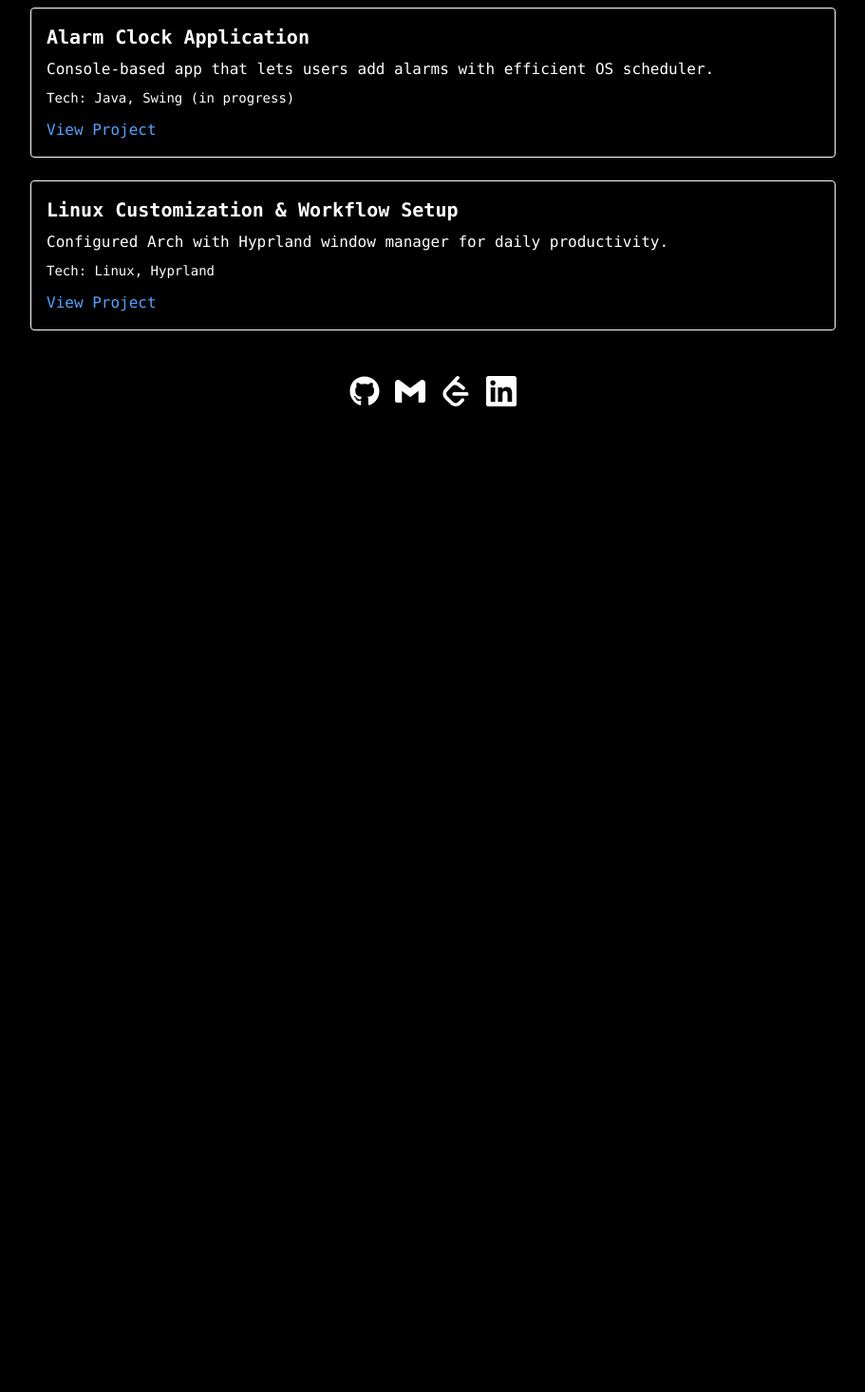
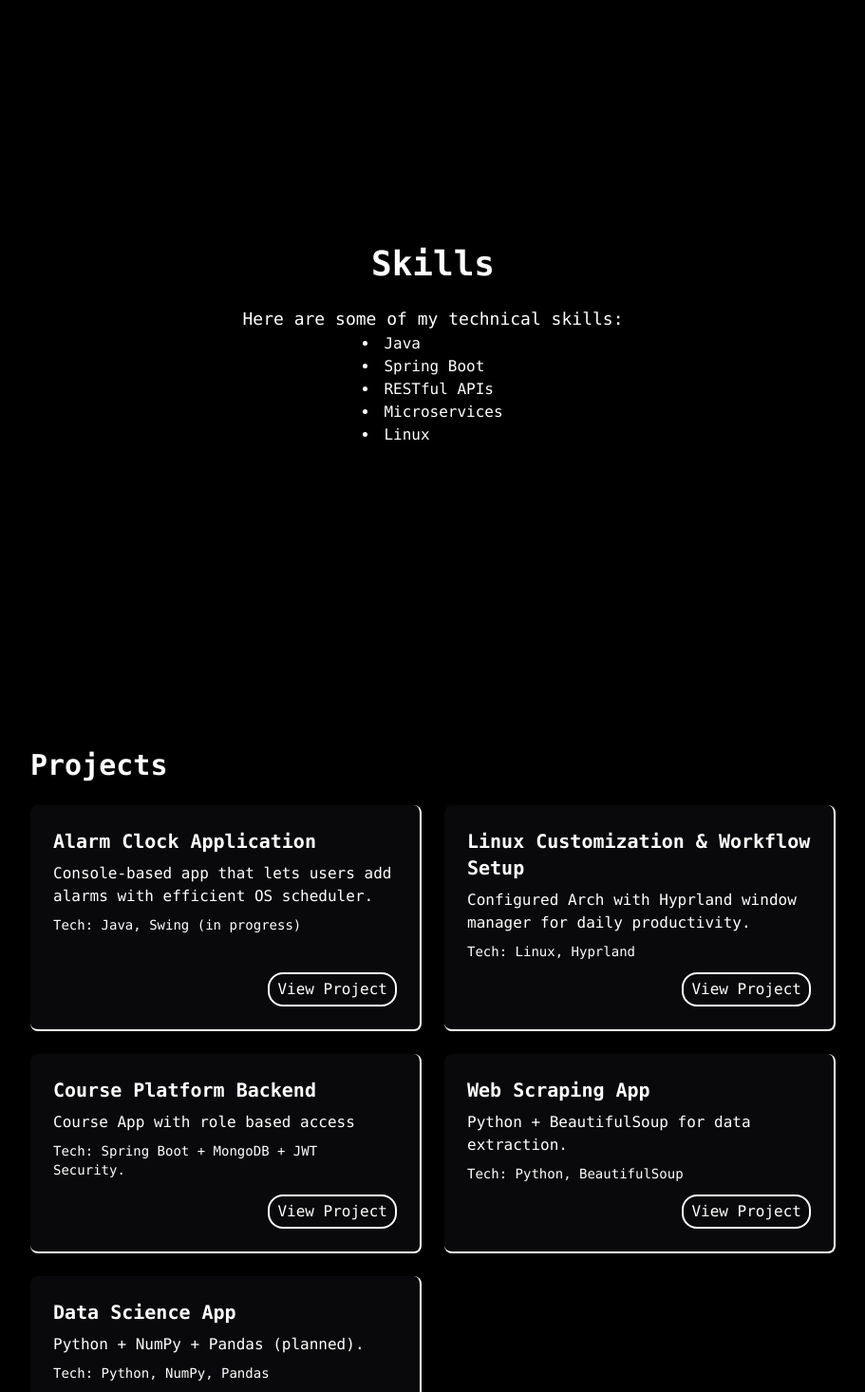
Before and after one commit to namaewafaisal/faisal-portfolio, a React (Vite) app: page /faisal-portfolio/contact in a window 1280 px wide. Shown: the part 1160-2626 px from the top of the page at 95% size, without its empty margins (184-1095 px from the left). Before the commit the page ends 1612 px from the top, so only its background shows below. Built offline with nearby package versions, Linux system fonts and the light colour scheme.

Commit message:
Add:Projects

```diff
--- a/src/About.jsx
+++ b/src/About.jsx
@@ -3,7 +3,8 @@ import React from 'react'
 function About() {
   return (
     // Added id="about" to make this section targetable for scrolling
-    <div id="about" className="max-w-3xl mx-auto p-6">
+    <>
+    <div id="about" className="max-w-3xl mx-auto p-6 mb-10">
     <h2 className="text-3xl font-bold mb-4">About Me</h2>
     <p className="mb-4">
       I’m Mohamed Faisal, a dedicated Java backend developer currently pursuing my B.E. in Computer Science and Engineering from SRM TRP Engineering College. I am passionate about Linux customization and problem-solving using platforms like LeetCode and Hackerrank.
@@ -12,6 +13,7 @@ function About() {
       My goal is to build efficient and scalable backend systems, continuously grow my skills, and contribute to open-source and lightweight software projects.
     </p>
   </div>
+    </>
   )
 }
 
--- a/src/App.jsx
+++ b/src/App.jsx
@@ -4,6 +4,8 @@ import Home from './Home';
 import About from './About';
 import ProjectsPage from './ProjectsPage';
 import Contact from './Contact';
+import Skills from './Skills';
+import Experience from './Experience';
 
 function App() {
   return (
@@ -15,7 +17,9 @@ function App() {
       <main>
         <Home />
         <About />
+        <Skills />
         <ProjectsPage />
+        <Experience />
         <Contact />
       </main>
     </>
--- a/src/Contact.jsx
+++ b/src/Contact.jsx
@@ -1,11 +1,12 @@
 import React from 'react'
 import { FaGithub } from 'react-icons/fa';
-import { SiGmail, SiLeetcode, SiLinkedin } from 'react-icons/si';
+import { SiGmail, SiLeetcode, SiLinkedin, SiHackerrank, SiFacebook } from 'react-icons/si';
 
 function Contact() {
   return (
     // Added id="contact" to make this section targetable for scrolling
-    <div id="contact" className="flex gap-4 justify-center p-6">
+    <>
+    <div id="contact" className="min-h-10 flex gap-4 justify-center p-6">
     <a
       href="https://github.com/namaewafaisal"
       aria-label="GitHub"
@@ -40,7 +41,38 @@ function Contact() {
     >
       <SiLinkedin size={32} />
     </a>
+    <a
+      href="https://www.hackerrank.com/mhd_faisal_46"
+      aria-label="Hackerrank"
+      target="_blank"
+      rel="noopener noreferrer"
+      className="text-white transition-transform duration-200 hover:scale-125"
+    >
+      <SiHackerrank size={32} />
+    </a>
+    <a
+      href="https://www.facebook.com/profile.php?id=100056840665412"
+      aria-label="Facebook"
+      target="_blank"
+      rel="noopener noreferrer"
+      className="text-white transition-transform duration-200 hover:scale-125"
+    >
+      <SiFacebook size={32} />
+    </a>
   </div>
+  {/* <div id="contact" className="min-h-screen flex flex-col justify-center items-center bg-gray-900 text-white px-6 py-16">
+  <h2 className="text-4xl font-bold mb-6">Contact Me</h2>
+  <p className="mb-6 text-center">Feel free to reach out for collaboration or opportunities!</p>
+  <form className="w-full max-w-md space-y-4">
+    <input type="text" placeholder="Your Name" className="w-full px-4 py-2 rounded bg-gray-800 text-white" />
+    <input type="email" placeholder="Your Email" className="w-full px-4 py-2 rounded bg-gray-800 text-white" />
+    <textarea placeholder="Your Message" className="w-full px-4 py-2 rounded bg-gray-800 text-white h-32"></textarea>
+    <button type="submit" className="w-full bg-blue-500 hover:bg-blue-600 py-2 rounded font-semibold">
+      Send Message
+    </button>
+  </form>
+</div> */}
+  </>
 );
 
 }
--- /dev/null
+++ b/src/Experience.jsx
@@ -0,0 +1,18 @@
+import React from 'react'
+
+function Experience() {
+  return (
+    <div><div id="experience" className="min-h-screen flex flex-col justify-center items-center px-6 py-16">
+  <h2 className="text-4xl font-bold mb-8">Experience</h2>
+  <div className="max-w-2xl text-center">
+    <h3 className="text-2xl font-semibold">Backend Intern – Vdart</h3>
+    <p className="mt-2 text-sm">
+      4 weeks internship where I developed CRUD APIs with Spring Boot, MongoDB, and JWT Security.
+    </p>
+  </div>
+</div>
+</div>
+  )
+}
+
+export default Experience
--- a/src/Home.jsx
+++ b/src/Home.jsx
@@ -2,13 +2,14 @@ import React from 'react'
 
 function Home() {
   return (
-    // Added id="home" to make this section targetable for scrolling
+    <>
     <div id="home" className="min-h-screen flex flex-col justify-center items-center text-white px-4">
     <h1 className="text-5xl font-bold mb-4">Hi, I’m Mohamed Faisal</h1>
     <p className="max-w-xl text-center text-lg mb-6">
       Java Developer and Linux enthusiast passionate about building scalable backend applications and improving problem-solving skills.
     </p>
-  </div>
+    </div>
+  </>
   )
 }
 
--- a/src/ProjectsPage.jsx
+++ b/src/ProjectsPage.jsx
@@ -11,20 +11,39 @@ const projects = [
     tech: 'Linux, Hyprland',
     link: 'https://github.com/namaewafaisal/dotfiles',
   },
+  {
+    title: 'Course Platform Backend',
+    description: 'Course App with role based access',
+    tech : 'Spring Boot + MongoDB + JWT Security.',
+    link : 'https://github.com/namaewafaisal/CoursePlatformBackend'
+  },
+  {
+    title: 'Web Scraping App',
+    description: 'Python + BeautifulSoup for data extraction.',
+    tech: 'Python, BeautifulSoup',
+    link: 'https://github.com/namaewafaisal/WebScrapingApp',
+  },
+  {
+    title: 'Data Science App',
+    description: 'Python + NumPy + Pandas (planned).',
+    tech: 'Python, NumPy, Pandas',
+    link: 'https://github.com/namaewafaisal/DataScienceApp',
+  }
 ];
 
 // Added id="projects" to make this section targetable for scrolling
 const ProjectsPage = () => (
-  <div id="projects" className="max-w-4xl mx-auto p-6">
+  <>
+  <div id="projects" className="min-h-screen max-w-4xl mx-auto p-6">
     <h2 className="text-3xl font-bold mb-6">Projects</h2>
-    <div className="grid gap-6">
+    <div className="grid grid-cols-1 md:grid-cols-2 gap-6 max-w-4xl">
       {projects.map(({ title, description, tech, link }) => (
-        <div key={title} className="border rounded p-4 shadow hover:shadow-lg transition">
+        <div key={title} className="flex flex-col border-r-2 border-b-2 p-6 bg-zinc-950 rounded-lg shadow transition-transform duration-200 hover:border-r-0 hover:border-b-0 hover:border-l-2 hover:border-t-2">
           <h3 className="text-xl font-semibold mb-2">{title}</h3>
           <p className="mb-2">{description}</p>
           <p className="text-sm font-mono mb-3">Tech: {tech}</p>
           {link !== '#' && (
-            <a href={link} target="_blank" rel="noopener noreferrer" className="text-blue-400 hover:underline">
+            <a href={link} target="_blank" rel="noopener noreferrer" className="mt-auto self-end border-2 border-white p-1 px-2 rounded-2xl text-white hover:underline">
               View Project
             </a>
           )}
@@ -32,6 +51,8 @@ const ProjectsPage = () => (
       ))}
     </div>
   </div>
+
+</>
 );
 
 export default ProjectsPage;
--- /dev/null
+++ b/src/Skills.jsx
@@ -0,0 +1,21 @@
+import React from 'react'
+
+function Skills() {
+  return (
+    <div id="skills" className="min-h-screen flex flex-col justify-center items-center px-6 py-16">
+      <h2 className="text-4xl font-bold mb-6">Skills</h2>
+      <p className="max-w-2xl text-center text-lg">
+        Here are some of my technical skills:
+      </p>
+      <ul className="list-disc list-inside">
+        <li>Java</li>
+        <li>Spring Boot</li>
+        <li>RESTful APIs</li>
+        <li>Microservices</li>
+        <li>Linux</li>
+      </ul>
+    </div>
+  )
+}
+
+export default Skills
--- a/src/index.css
+++ b/src/index.css
@@ -8,5 +8,5 @@ html {
   /* This enables smooth scrolling when a user clicks on an anchor link */
   scroll-behavior: smooth;
   /* This ensures that there is space for the fixed navbar when scrolling to a section */
-  scroll-padding-top: 80px; /* Adjust this value to match your navbar's height */
+  scroll-padding-top: 30px; /* Adjust this value to match your navbar's height */
 }
```
